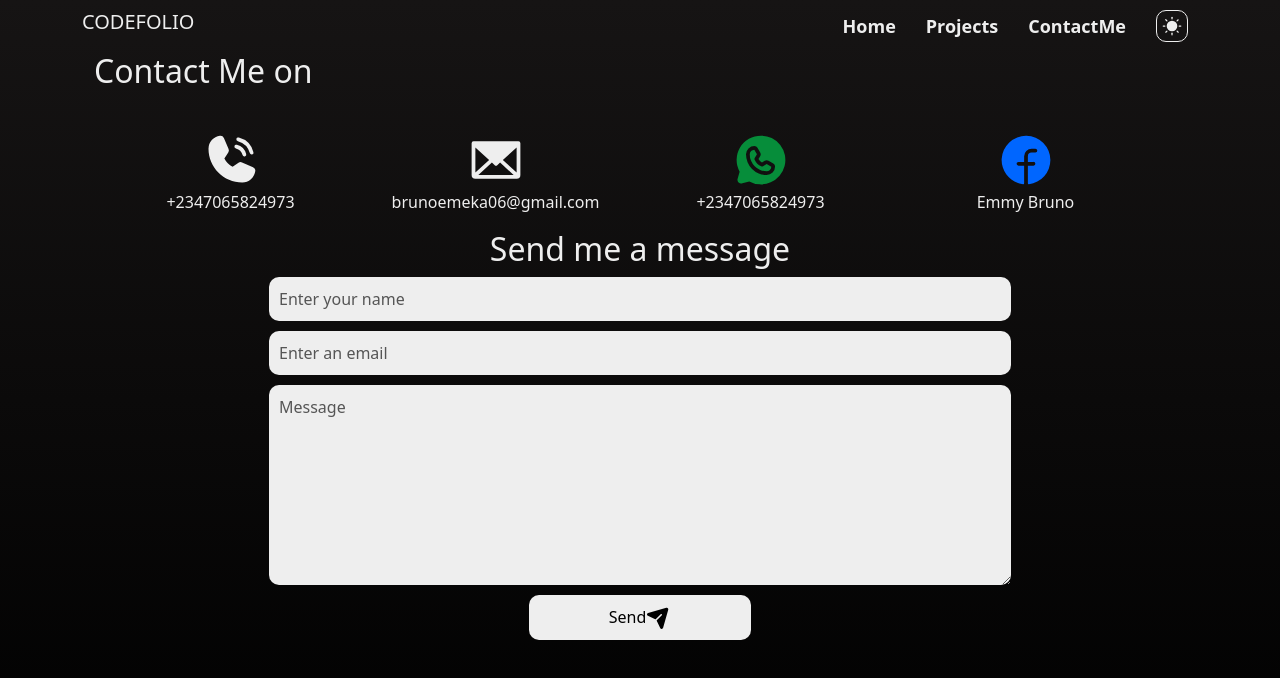
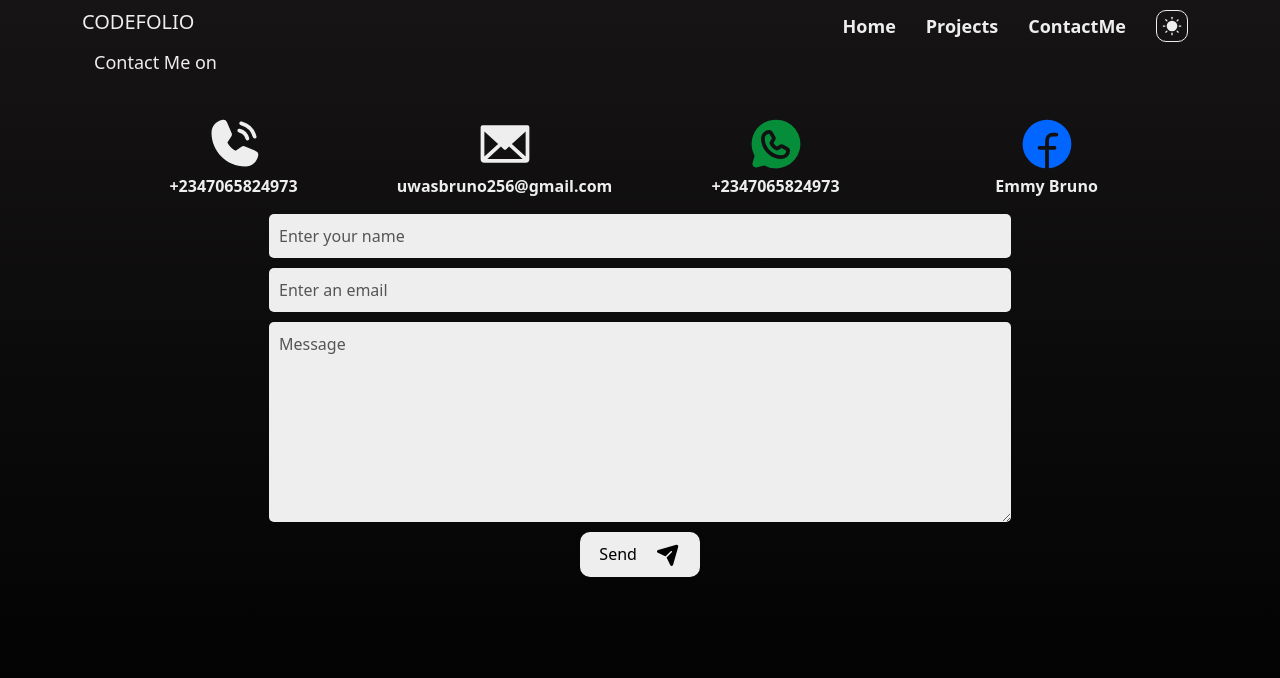
Before and after one commit to Karl-Xavier/aboutme.com, a React (Create React App) app: page /contact in a window 1280 px wide. Shown: the top 678 px of the page. Built offline with nearby package versions, Linux system fonts and the light colour scheme.

Commit message:
updated the portfolio

```diff
--- a/src/component/ContactContetnt.jsx
+++ b/src/component/ContactContetnt.jsx
@@ -55,32 +55,31 @@ export default function ContactContent() {
 
     return (
         <div className='container' onClick={changeIsOpen}>
-            <h2>Contact Me on</h2>
+            <h2 className='text-[18px]'>Contact Me on</h2>
             <div className="container contactInfo mt-4 p-3">
-                <div className="row logo">
-                    <div className="col-lg-3 log phone">
+                <div className="logo grid grid-cols-1 md:grid-cols-4 gap-4">
+                    <div className="log phone">
                         <a  style={!lightMode ? styles.darkCol : styles.LightCol}className='aref' href="tel:+2347065824973" target='_blank'><PhoneCall size={60} weight='fill' color={lightMode ? '161414' : '#eee'}/>
                         <p>+2347065824973</p>
                         </a>
                     </div>
-                    <div className="col-lg-3 log email">
-                    <a style={!lightMode ? styles.darkCol : styles.LightCol} className='aref' href="mailto:brunoemeka06@gmail.com" target='_blank'><Envelope size={60} weight='fill' color={lightMode ? '161414' : '#eee'}/>
-                        <p>brunoemeka06@gmail.com</p>
+                    <div className="log email">
+                    <a style={!lightMode ? styles.darkCol : styles.LightCol} className='aref' href="mailto:uwasbruno256@gmail.com" target='_blank'><Envelope size={60} weight='fill' color={lightMode ? '161414' : '#eee'}/>
+                        <p>uwasbruno256@gmail.com</p>
                     </a>
                     </div>
-                    <div className="col-lg-3 log whats">
+                    <div className="log whats">
                         <a style={!lightMode ? styles.darkCol : styles.LightCol} className='aref' href="https://wa.me/07065824973" target='_blank'><WhatsappLogo size={60} weight='fill' color='#068d3a'/>
                         <p>+2347065824973</p>
                         </a>
                     </div>
-                    <div className="col-lg-3 log face">
+                    <div className="log face">
                     <a style={!lightMode ? styles.darkCol : styles.LightCol} className='aref' href="https://www.facebook.com/KarlXaviver" target='_blank'><FacebookLogo size={60} weight='fill' color='#0066ff'/>
                         <p>Emmy Bruno</p>
                     </a>
                     </div>
                 </div>
                 <div className="message">
-                    <h2>Send me a message</h2>
                     <form ref={form} onSubmit={handleSubmit}>
                         <input
                             type="text"
@@ -105,7 +104,7 @@ export default function ContactContent() {
                             onChange={handleChange}
                             required
                         ></textarea>
-                        <button className='butt' type='submit'>
+                        <button className='butt w-[120px]' type='submit'>
                             Send<PaperPlaneTilt size={25} weight='fill'/>
                         </button>
                     </form>
--- a/src/component/comptStyle/ContactContent.css
+++ b/src/component/comptStyle/ContactContent.css
@@ -4,9 +4,6 @@
 
 .logo{
     width: 100%;
-    display: flex;
-    justify-content: center;
-    align-items: center;
 }
 
 .logo>.log{
@@ -23,6 +20,10 @@
     flex-direction: column;
     justify-content: center;
     align-items: center;
+}
+
+.logo .log .aref p{
+    font-weight: 600;
 }
 
 .message{
@@ -48,7 +49,7 @@
     border: none;
     outline: none;
     background-color: #eee;
-    border-radius: 10px;
+    border-radius: 5px;
     color: #000;
 }
 
@@ -64,7 +65,7 @@
     border: none;
     outline: none;
     background-color: #eee;
-    border-radius: 10px;
+    border-radius: 5px;
     color: #000;
 }
 
@@ -74,12 +75,11 @@
 }
 
 .butt{
-    width: 30%;
     background-color: #eee;
     color: #000;
     display: flex;
     flex-direction: row;
-    justify-content: center;
+    justify-content: space-around;
     align-items: center;
     padding: 10px;
     border-radius: 10px;
```
